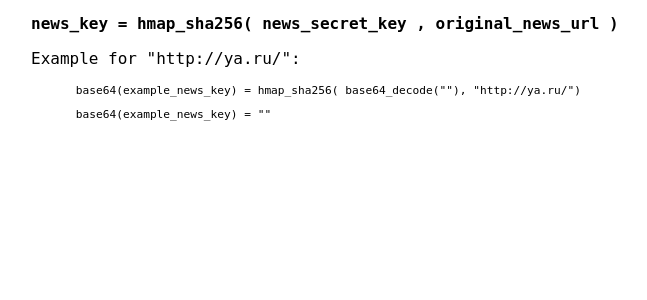
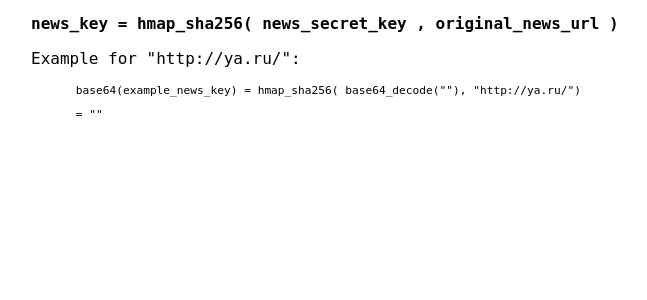
Before and after one commit to polymorphm/world-news-web-app, a Python web app: template lib_world_news_web_app_2013_02_04/templates/dashboard.mako in a window 1280 px wide. Shown: the part 180-480 px from the top of the page, without its empty margins (109-756 px from the left). Run offline with Mako, Linux system fonts and the light colour scheme; the template is opened without the code that fills it, so the values that code supplies are empty.

Commit message:
tiny improved 'dashboard.mako' for ``example_news_key``

```diff
--- a/lib_world_news_web_app_2013_02_04/templates/dashboard.mako
+++ b/lib_world_news_web_app_2013_02_04/templates/dashboard.mako
@@ -26,7 +26,7 @@
             <pre>Example for "http://ya.ru/":</pre>
             <div style="margin-left: 4em; font-size: 0.7em">
                 <pre>base64(example_news_key) = hmap_sha256( base64_decode("${dashboard__news_secret_key_b64 | h}"), "http://ya.ru/")</pre>
-                <pre>base64(example_news_key) = "${dashboard__key_example_for('http://ya.ru/') | h}"</pre>
+                <pre>= "${dashboard__key_example_for('http://ya.ru/') | h}"</pre>
             </div>
         </div>
     </body>
```
